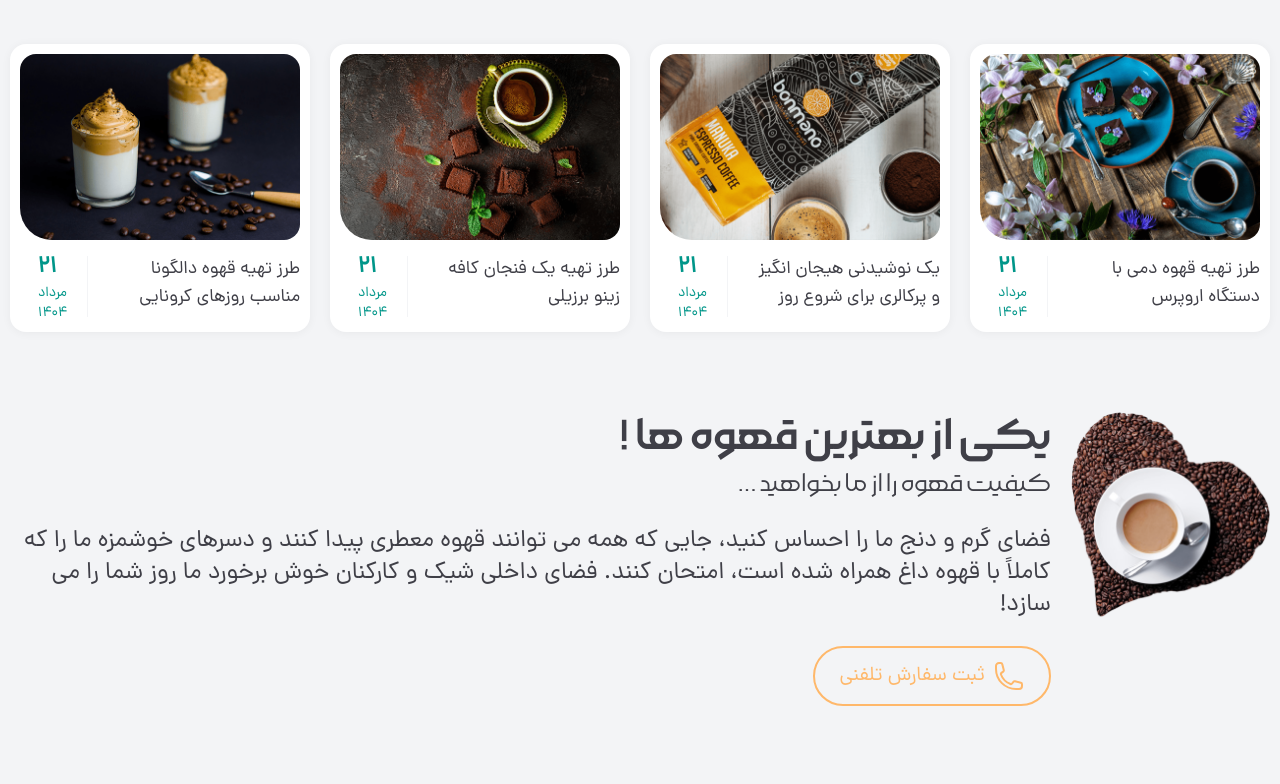
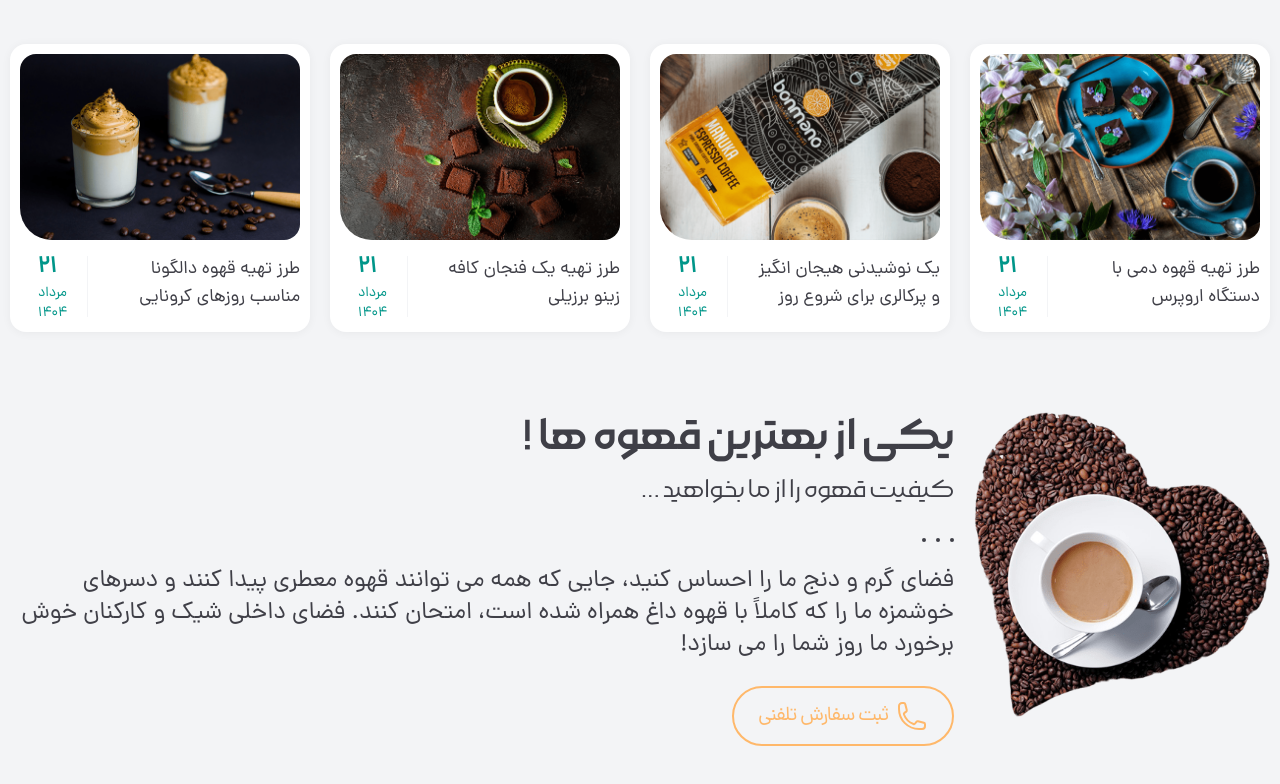
Before and after one commit to MasoudAkbarii/coffee-shop, a website: page public/index.html in a window 1280 px wide. Shown: the part 3678-4462 px from the top of the page. Drawn offline with nearby package versions, Linux system fonts and the light colour scheme; files that its build step writes are made by us from their sources.

Commit message:
compelet contact-us section

```diff
--- a/public/index.html
+++ b/public/index.html
@@ -399,8 +399,6 @@
         <symbol id="phone" xmlns="http://www.w3.org/2000/svg" fill="none" viewBox="0 0 24 24" stroke-width="1.5" stroke="currentColor">
           <path stroke-linecap="round" stroke-linejoin="round" d="M2.25 6.75c0 8.284 6.716 15 15 15h2.25a2.25 2.25 0 0 0 2.25-2.25v-1.372c0-.516-.351-.966-.852-1.091l-4.423-1.106c-.44-.11-.902.055-1.173.417l-.97 1.293c-.282.376-.769.542-1.21.38a12.035 12.035 0 0 1-7.143-7.143c-.162-.441.004-.928.38-1.21l1.293-.97c.363-.271.527-.734.417-1.173L6.963 3.102a1.125 1.125 0 0 0-1.091-.852H4.5A2.25 2.25 0 0 0 2.25 4.5v2.25Z" />
         </symbol>
-
-
     </svg>
     <!-- app header -->
     <!-- header , menu and mobile menu -->
@@ -2298,17 +2296,19 @@
       </section>
       <section class="contact-us mb-16 md:mb-28">
         <div class="container">
-          <div class="flex gap-x-5">
-            <div>
-              <img src="images/contact.png" alt="">
-            </div>
-            <div class="text-zinc-700">
-               <h3 class="font-MorabbaMedium text-2xl md:text-5xl mb-1.5">یکی از بهترین قهوه ها !</h3>
-               <span class="font-MorabbaLight text-lg md:text-3xl">کیفیت قهوه را از ما بخواهید ...</span>
-               <span></span>
-               <p class="text-lg md:text-2xl my-6">فضای گرم و دنج ما را احساس کنید، جایی که همه می توانند قهوه معطری پیدا کنند و دسرهای خوشمزه ما را که کاملاً با قهوه داغ همراه شده است، امتحان کنند. فضای داخلی شیک و کارکنان خوش برخورد ما روز شما را می سازد!</p>
-               <a href="#" class="inline-flex items-center gap-x-2 h-[60px] px-6 py-3.5 md:text-xl border-2 text-orange-300 border-orange-300 rounded-full">
-                  <svg class="hidden md:block size-8">
+          <div class="flex flex-col lg:flex-row items-center lg:items-start gap-y-8 lg:gap-x-5">
+              <img src="images/contact.png" class="shrink-0 w-[296px]" alt="">
+              <div class="text-zinc-700 dark:text-white">
+               <h3 class="font-MorabbaMedium text-2xl md:text-5xl mb-0.5 md:mb-1.5">یکی از بهترین قهوه ها !</h3>
+               <span class="font-MorabbaLight text-lg md:text-3xl/[48px]">کیفیت قهوه را از ما بخواهید ...</span>
+               <div class="flex gap-x-2.5 my-5 md:my-6">
+                <span class="inline-block size-1 bg-zinc-700 dark:bg-gray-400 rounded-full"></span>
+                <span class="inline-block size-1 bg-zinc-700 dark:bg-gray-400 rounded-full"></span>
+                <span class="inline-block size-1 bg-zinc-700 dark:bg-gray-400 rounded-full"></span>
+              </div>
+               <p class="text-lg md:text-2xl mb-5 md:mb-6">فضای گرم و دنج ما را احساس کنید، جایی که همه می توانند قهوه معطری پیدا کنند و دسرهای خوشمزه ما را که کاملاً با قهوه داغ همراه شده است، امتحان کنند. فضای داخلی شیک و کارکنان خوش برخورد ما روز شما را می سازد!</p>
+               <a href="#" class="inline-flex items-center gap-x-2 h-[50px] md:h-[60px] px-6 py-3.5 md:text-xl border md:border-2 text-orange-300 border-orange-300 rounded-full tracking-tightest">
+                  <svg class="size-5 md:size-8">
                     <use xlink:href="#phone"></use>
                   </svg>
                   ثبت سفارش تلفنی
```
